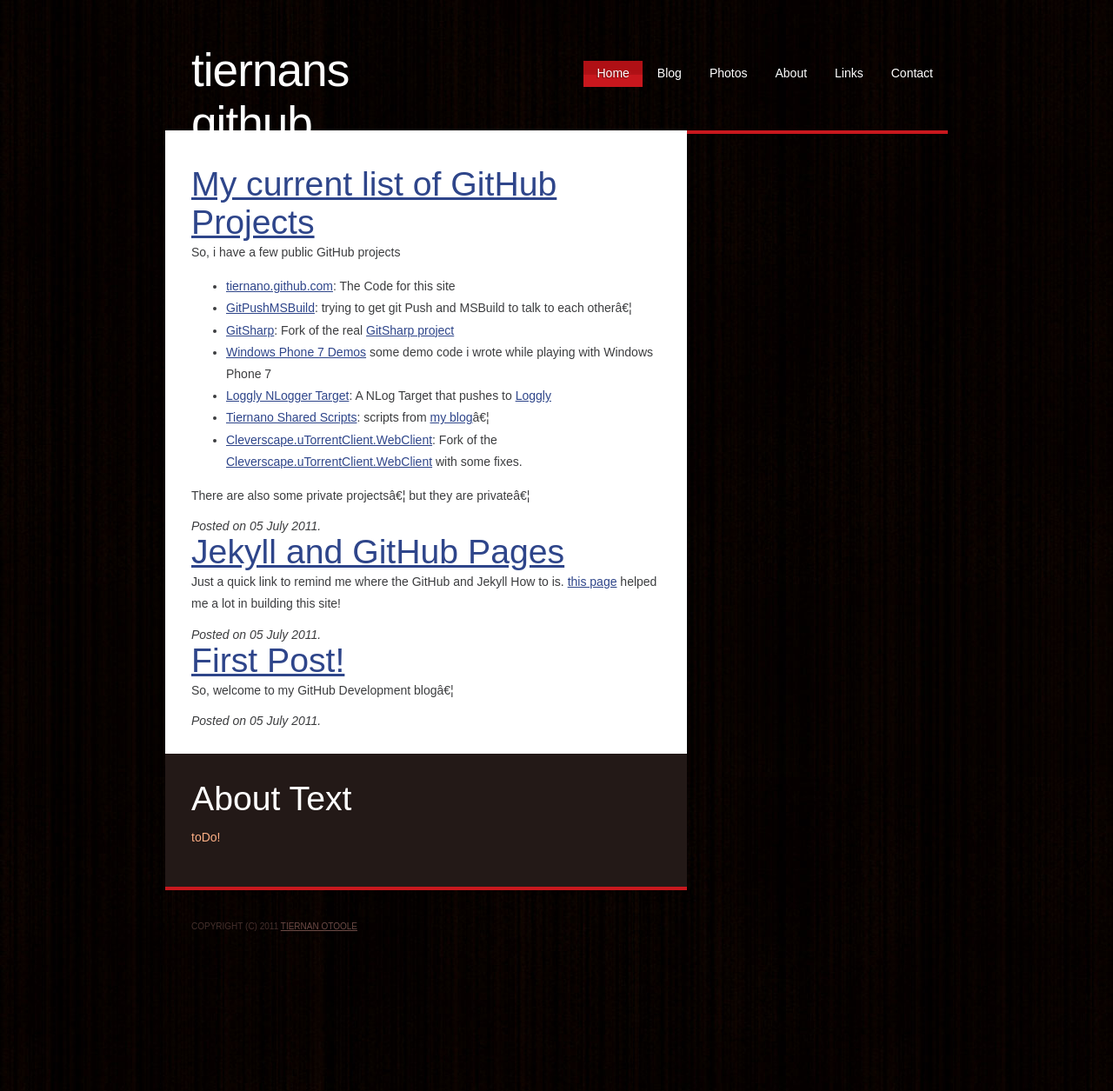
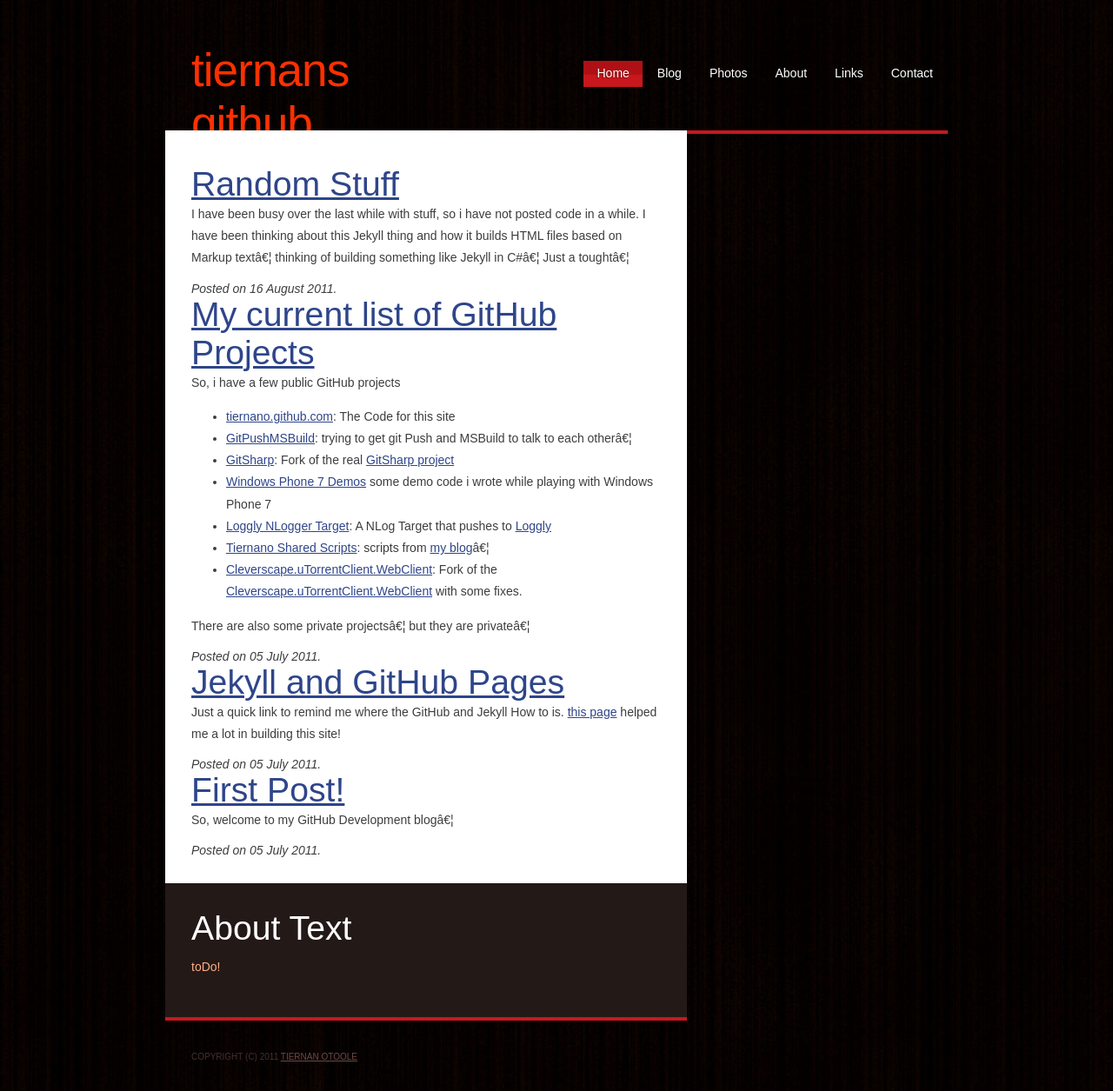
Before and after one commit to tiernano/tiernano.github.com, a Jekyll site: the page built from index.html, in a window 1280 px wide. Shown: the whole page at 87% size. Built offline with Jekyll 4.4.1, drawn with Linux system fonts in a browser that asks for light colours; Markdown is read by kramdown in place of the engine named in the settings; before the commit the page ends 1105 px from its top, so only the background shows below that.

Commit message:
new post

```diff
--- a/_layouts/default.html
+++ b/_layouts/default.html
@@ -23,7 +23,7 @@ Released   : 20100711
 	<div id="header-wrapper">
 		<div id="header">
 			<div id="logo">
-				<h1><a href="#">Tiernans GitHub HomePage </a></h1>
+				<h1>Tiernans GitHub HomePage </a></h1>
 				<p>Yup... another blog...</p>
 			</div>
 			<div id="menu">
--- /dev/null
+++ b/_posts/2011-08-16-random-stuff.markdown
@@ -0,0 +1,6 @@
+---
+layout: post
+title: Random Stuff
+---
+
+I have been busy over the last while with stuff, so i have not posted code in a while. I have been thinking about this Jekyll thing and how it builds HTML files based on Markup text... thinking of building something like Jekyll in C#... Just a tought...
--- /dev/null
+++ b/template.html
@@ -0,0 +1,135 @@
+<!DOCTYPE html PUBLIC "-//W3C//DTD XHTML 1.0 Strict//EN" "http://www.w3.org/TR/xhtml1/DTD/xhtml1-strict.dtd">
+<!--
+Design by Free CSS Templates
+http://www.freecsstemplates.org
+Released for free under a Creative Commons Attribution 2.5 License
+
+Name       : Enormous
+Description: A two-column, fixed-width design with dark color scheme.
+Version    : 1.0
+Released   : 20100711
+
+-->
+<html xmlns="http://www.w3.org/1999/xhtml">
+<head>
+<meta name="keywords" content="tiernano github" />
+<meta name="description" content="Tiernan's GitHub master thingy..." />
+<meta http-equiv="content-type" content="text/html; charset=utf-8" />
+<title>tiernano.github.com</title>
+<link href="style.css" rel="stylesheet" type="text/css" media="screen" />
+</head>
+<body>
+<div id="wrapper">
+	<div id="header-wrapper">
+		<div id="header">
+			<div id="logo">
+				<h1><a href="#">Enormous </a></h1>
+				<p>Template design by <a href="http://www.freecsstemplates.org/"> CSS Templates</a></p>
+			</div>
+			<div id="menu">
+				<ul>
+					<li class="current_page_item"><a href="#">Home</a></li>
+					<li><a href="#">Blog</a></li>
+					<li><a href="#">Photos</a></li>
+					<li><a href="#">About</a></li>
+					<li><a href="#">Links</a></li>
+					<li><a href="#">Contact</a></li>
+				</ul>
+			</div>
+		</div>
+	</div>
+	<!-- end #header -->
+	<div id="page">
+		<div id="content">
+			<div class="post">
+				<h2 class="title"><a href="#">Welcome to Enormous </a></h2>
+				<p class="meta"><span class="author"><a href="#">Someone</a></span> <span class="date">July 07, 2010</span>&nbsp;<span class="links"><a href="#" title="">Comments</a></span></p>
+				<div class="entry">
+					<p>This is <strong>Enormous </strong>, a free, fully standards-compliant CSS template designed by FreeCssTemplates<a href="http://www.nodethirtythree.com/"></a> for <a href="http://www.freecsstemplates.org/"> CSS Templates</a>.  This free template is released under a <a href="http://creativecommons.org/licenses/by/3.0/">Creative Commons Attribution 3.0</a> license, so you’re pretty much free to do whatever you want with it (even use it commercially) provided you keep the links in the footer intact. Aside from that, have fun with it :)</p>
+					<p>Sed lacus. Donec lectus. Nullam pretium nibh ut turpis. Nam bibendum. In nulla tortor, elementum ipsum. Proin imperdiet est. Phasellus dapibus semper urna. Pellentesque ornare, orci in felis. Donec ut ante. In id eros. Suspendisse lacus turpis, cursus egestas at sem.</p>
+				</div>
+			</div>
+			<div class="post">
+				<h2 class="title"><a href="#">Lorem ipsum sed aliquam</a></h2>
+				<p class="meta"><span class="author"><a href="#">Someone</a></span> <span class="date">July 07, 2010</span>&nbsp;<span class="links"><a href="#" title="">Comments</a></span></p>
+				<div class="entry">
+					<p>Sed lacus. Donec lectus. Nullam pretium nibh ut turpis. Nam bibendum. In nulla tortor, elementum vel, tempor at, varius non, purus. Mauris vitae nisl nec metus placerat consectetuer. Donec ipsum. Proin imperdiet est. Phasellus <a href="#">dapibus semper urna</a>. Pellentesque ornare, orci in consectetuer hendrerit, urna elit eleifend nunc, ut consectetuer nisl felis ac diam. Etiam non felis. Donec ut ante. In id eros. Suspendisse lacus turpis, cursus egestas at sem.  Mauris quam enim, molestie in, rhoncus ut, lobortis a, est.</p>
+				</div>
+			</div>
+			<div class="post">
+				<h2 class="title"><a href="#">Consecteteur hendrerit </a></h2>
+				<p class="meta"><span class="author"><a href="#">Someone</a></span> <span class="date">July 07, 2010</span>&nbsp;<span class="links"><a href="#" title="">Comments</a></span></p>
+				<div class="entry">
+					<p>Sed lacus. Donec lectus. Nullam pretium nibh ut turpis. Nam bibendum. In nulla tortor, elementum vel, tempor at, varius non, purus. Mauris vitae nisl nec metus placerat consectetuer. Donec ipsum. Proin imperdiet est. Phasellus <a href="#">dapibus semper urna</a>. Pellentesque ornare, orci in consectetuer hendrerit, urna elit eleifend nunc, ut consectetuer nisl felis ac diam. Etiam non felis. Donec ut ante. In id eros. Suspendisse lacus turpis, cursus egestas at sem.  Mauris quam enim, molestie in, rhoncus ut, lobortis a, est.</p>
+				</div>
+			</div>
+			<div id="about">
+				<h2>Lorem ipsum dolor amet</h2>
+				<p>Sed lacus. Donec lectus. Nullam pretium nibh ut turpis. Nam bibendum. In nulla tortor, <a href="#">elementum</a> vel, tempor at, varius non, purus. Mauris vitae nisl nec metus placerat consectetuer. Donec ipsum. Proin imperdiet est. Phasellus dapibus semper urna. Pellentesque ornare, orci in <a href="#">consectetuer hendrerit</a>, urna elit eleifend nunc, ut consectetuer nisl felis ac diam. </p>
+			</div>
+		</div>
+		<!-- end #content -->
+		<div id="sidebar">
+			<ul>
+				<li>
+					<h2>Search</h2>
+					<div id="search" >
+						<form method="get" action="#">
+							<div>
+								<input type="text" name="s" id="search-text" value="" />
+								<input type="submit" id="search-submit" value="GO" />
+							</div>
+						</form>
+					</div>
+					<div style="clear: both;">&nbsp;</div>
+				</li>
+				<li>
+					<h2>Aliquam tempus</h2>
+					<p>Mauris vitae nisl nec metus placerat perdiet est. Phasellus dapibus semper consectetuer hendrerit.</p>
+				</li>
+				<li>
+					<h2>Categories</h2>
+					<ul>
+						<li><a href="#">Aliquam libero</a></li>
+						<li><a href="#">Consectetuer adipiscing elit</a></li>
+						<li><a href="#">Metus aliquam pellentesque</a></li>
+						<li><a href="#">Suspendisse iaculis mauris</a></li>
+						<li><a href="#">Urnanet non molestie semper</a></li>
+						<li><a href="#">Proin gravida orci porttitor</a></li>
+					</ul>
+				</li>
+				<li>
+					<h2>Blogroll</h2>
+					<ul>
+						<li><a href="#">Aliquam libero</a></li>
+						<li><a href="#">Consectetuer adipiscing elit</a></li>
+						<li><a href="#">Metus aliquam pellentesque</a></li>
+						<li><a href="#">Suspendisse iaculis mauris</a></li>
+						<li><a href="#">Urnanet non molestie semper</a></li>
+						<li><a href="#">Proin gravida orci porttitor</a></li>
+					</ul>
+				</li>
+				<li>
+					<h2>Archives</h2>
+					<ul>
+						<li><a href="#">Aliquam libero</a></li>
+						<li><a href="#">Consectetuer adipiscing elit</a></li>
+						<li><a href="#">Metus aliquam pellentesque</a></li>
+						<li><a href="#">Suspendisse iaculis mauris</a></li>
+						<li><a href="#">Urnanet non molestie semper</a></li>
+						<li><a href="#">Proin gravida orci porttitor</a></li>
+					</ul>
+				</li>
+			</ul>
+		</div>
+		<!-- end #sidebar -->
+		<div style="clear: both;">&nbsp;</div>
+	</div>
+	<!-- end #page -->
+</div>
+<div id="footer">
+	<p>Copyright (c) 2008 Sitename.com. All rights reserved. Design by <a href="http://www.freecsstemplates.org/"> CSS Templates</a>.</p>
+</div>
+<!-- end #footer -->
+</body>
+</html>
```
Also changed, not shown: other parts of _layouts/default.html (+3 -3 lines), about.md (added, +6 -0 lines), README.md (added), 1 other file.
